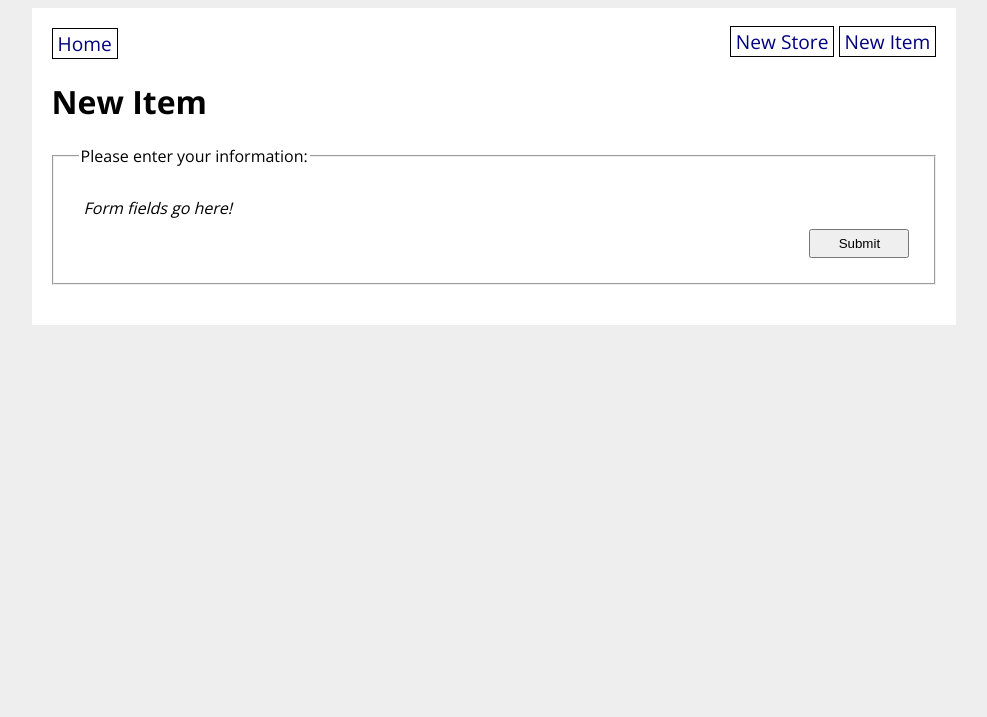
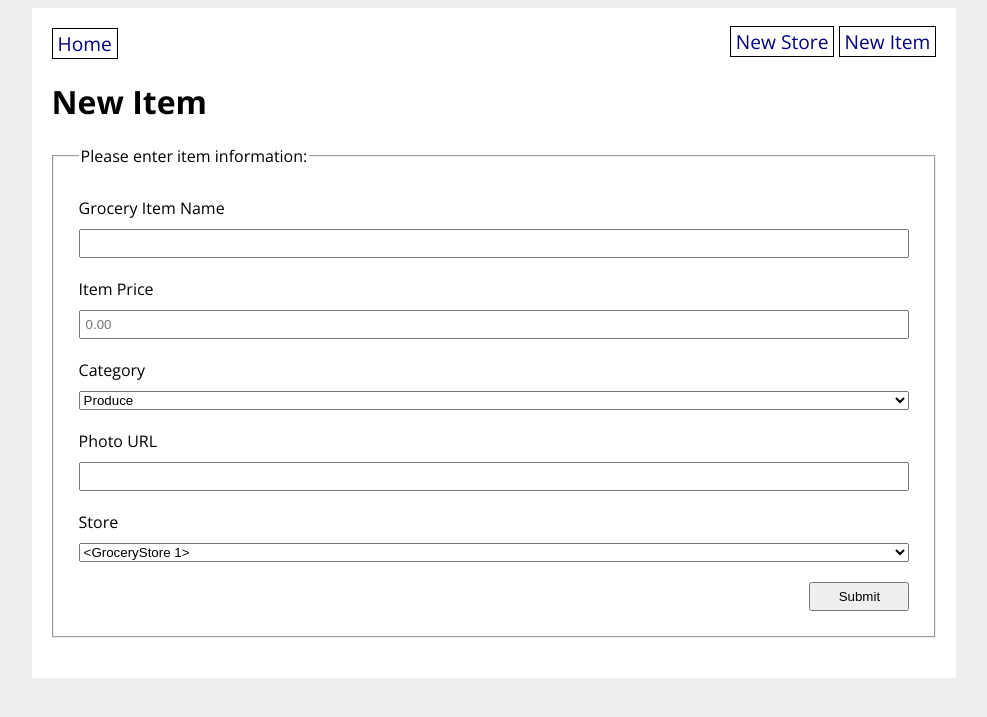
Before and after one commit to paloma-vm/grocery, a Flask app: page /new_item in a window 1280 px wide. Shown: the top 717 px of the page, without its empty margins (146-1133 px from the left). Run offline with Flask 2, Linux system fonts and the light colour scheme; tables that the repository leaves empty hold one stand-in row (values such as "Sample post").

Commit message:
still has bugs

```diff
--- a/ACS-1220-Grocery-Store-Homework-main/grocery_app/forms.py
+++ b/ACS-1220-Grocery-Store-Homework-main/grocery_app/forms.py
@@ -1,7 +1,7 @@
 from flask_wtf import FlaskForm
 from wtforms import StringField, DateField, SelectField, SubmitField, FloatField
 from wtforms.ext.sqlalchemy.fields import QuerySelectField
-from wtforms.validators import DataRequired, Length, URL
+from wtforms.validators import DataRequired, Length, URL, NumberRange
 from grocery_app.models import *
 
 class GroceryStoreForm(FlaskForm):
@@ -38,7 +38,10 @@
             DataRequired(),
             Length(min=3, max=80, message="Your item name needs to be betweeen 3 and 80 chars")
             ])
-    price = FloatField('Item Price')
+    price = FloatField('Item Price',
+        validators=[
+            NumberRange(min=0, max=9999, message="Your item price needs to be a number under 1,000")
+        ])
     category = SelectField('Category', choices=ItemCategory.choices())
     photo_url = StringField('Photo URL',
         validators=[
--- a/ACS-1220-Grocery-Store-Homework-main/grocery_app/routes.py
+++ b/ACS-1220-Grocery-Store-Homework-main/grocery_app/routes.py
@@ -77,12 +77,18 @@
     # - update the GroceryStore object and save it to the database,
     # - flash a success message, and
     # - redirect the user to the store detail page.
+
     if form.validate_on_submit():
-        db.session.add(store)
+        store = GroceryStore(
+            title=form.title.data,
+            address=form.address.data,
+        )
+        # db.session.add(store) don't need this for updating
         db.session.commit()
 
         flash('Store updated successfully.')
         return redirect(url_for('main.store_detail', store_id=store_id))
+        # How to get it so the info is updated on the detail page?
 
     # TODO: Send the form to the template and use it to render the form fields
     store = GroceryStore.query.get(store_id)
@@ -99,7 +105,13 @@
     # - flash a success message, and
     # - redirect the user to the item detail page.
     if form.validate_on_submit():
-        db.session.add(item)
+        item = GroceryItem(
+            name=form.name.data,
+            price=form.price.data,
+            category=form.category.data,
+            photo_url=form.photo_url.data,
+            store=form.store.data
+        )
         db.session.commit()
 
         flash('Item updated successfully.')
--- a/ACS-1220-Grocery-Store-Homework-main/grocery_app/templates/new_item.html
+++ b/ACS-1220-Grocery-Store-Homework-main/grocery_app/templates/new_item.html
@@ -3,17 +3,56 @@
 
 <h1>New Item</h1>
 
-<form method="POST">
+<form method="POST" action="{{ url_for('main.new_item') }}">
     <fieldset>
-        <legend>Please enter your information:</legend>
+        <legend>Please enter item information:</legend>
 
+        {{ form.name.label }}
+        {{ form.name }}
+        <!-- Show form errors -->
+        <ul>
+        {% for error in form.name.errors %}
+            <li class="error">{{ error }}</li>
+        {% endfor %}
+        </ul>
 
+        {{ form.price.label }}
+        {{ form.price(placeholder="0.00") }}
+        <!-- Show form errors -->
+        <ul>
+            {% for error in form.price.errors %}
+                <li class="error">{{ error }}</li>
+            {% endfor %}
+         </ul>
 
-        <!-- TODO: Remove the next paragraph and use the `form` object passed in
-            from the route to render a form. -->
-        <p><em>Form fields go here!</em></p>
+        {{ form.category.label }}
+        {{ form.category }}
+        <!-- Show form errors -->
+        <ul>
+        {% for error in form.category.errors %}
+            <li class="error">{{ error }}</li>
+        {% endfor %}
+        </ul>
 
-        <input type="submit" value="Submit">
+        {{ form.photo_url.label }}
+        {{ form.photo_url }}
+        <!-- Show form errors -->
+        <ul>
+            {% for error in form.photo_url.errors %}
+                <li class="error">{{ error }}</li>
+            {% endfor %}
+        </ul>
+
+        {{ form.store.label }}
+        {{ form.store }}
+        <!-- Show form errors -->
+        <ul>
+            {% for error in form.store.errors %}
+                <li class="error">{{ error }}</li>
+            {% endfor %}
+        </ul>
+
+        {{ form.submit }}
     </fieldset>
 </form>
 
```
Also changed, not shown: ACS-1220-Grocery-Store-Homework-main/grocery_app/templates/item_detail.html (+4 -3 lines), ACS-1220-Grocery-Store-Homework-main/grocery_app/templates/new_store.html (+23 -6 lines), ACS-1220-Grocery-Store-Homework-main/grocery_app/templates/store_detail.html (+8 -6 lines), ACS-1220-Grocery-Store-Homework-main/grocery_app/database.db.
